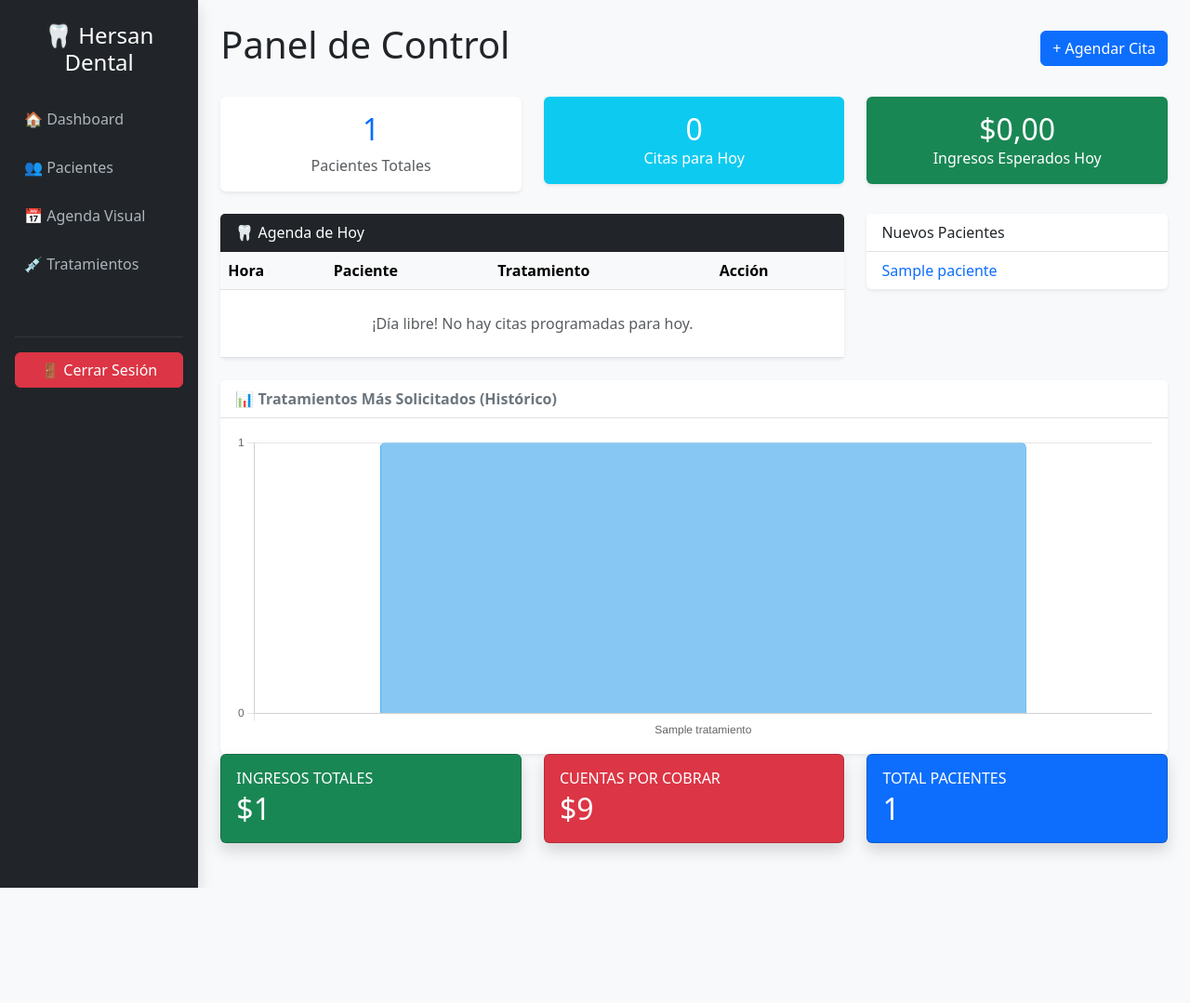
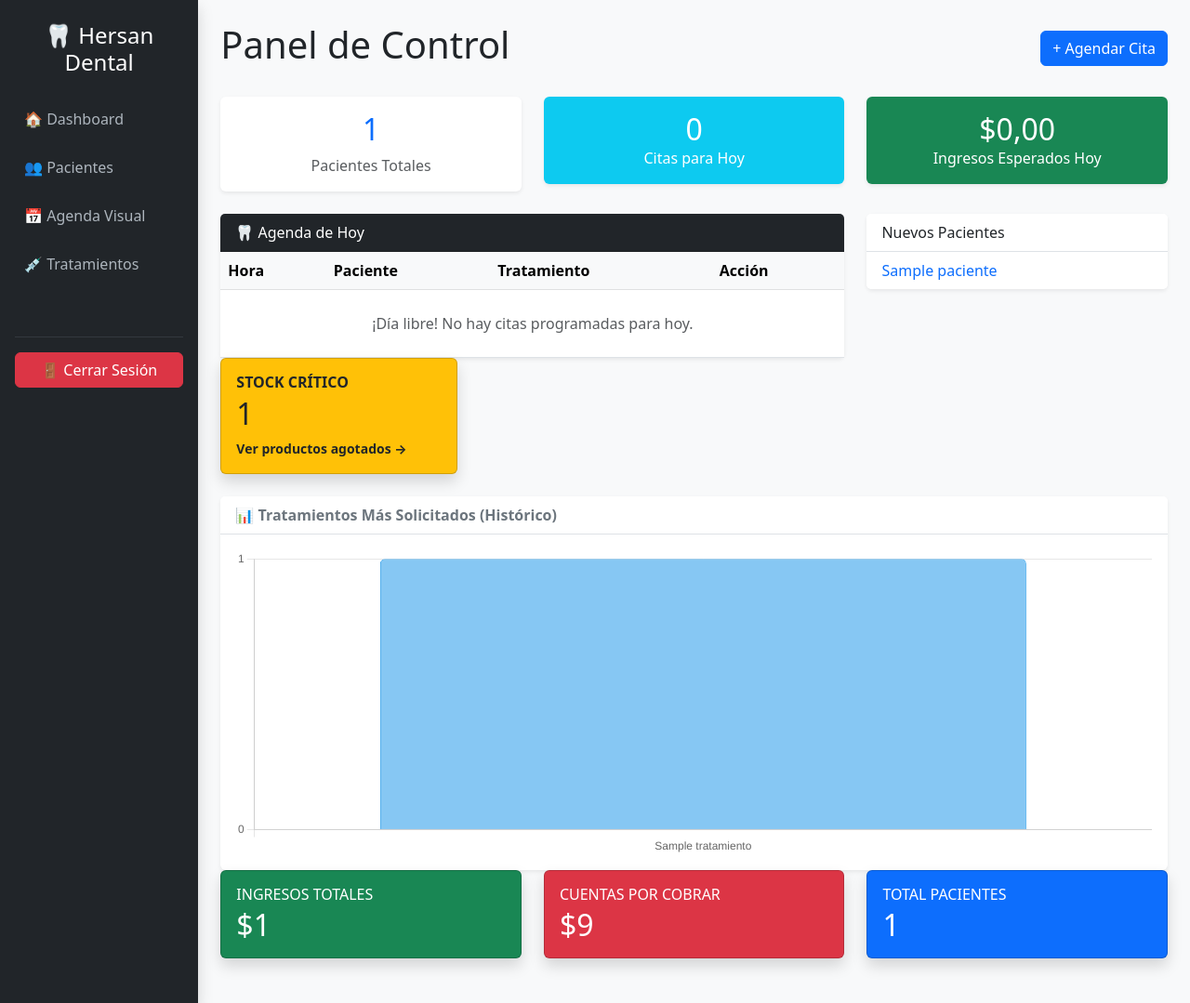
Before and after one commit to herxkull/ClinicaDental, a Django app: page / in a window 1280 px wide. Shown: the whole page at 93% size. Before the commit the page ends 955 px from the top, so only its background shows below. Run offline with Django 5.2, Linux system fonts and the light colour scheme; a user stored in the database is signed in; tables that the repository leaves empty hold one stand-in row (values such as "Sample post").

Commit message:
Inventario completo con alertas

```diff
--- a/gestion/models.py
+++ b/gestion/models.py
@@ -91,3 +91,19 @@ class Receta(models.Model):
 
     def __str__(self):
         return f"Receta de {self.paciente.nombre} - {self.fecha.strftime('%d/%m/%Y')}"
+
+
+class Producto(models.Model):
+    nombre = models.CharField(max_length=100)
+    descripcion = models.TextField(blank=True, null=True)
+    cantidad_actual = models.IntegerField(default=0)
+    stock_minimo = models.IntegerField(default=5)  # Para alertas
+    precio_compra = models.DecimalField(max_digits=10, decimal_places=2, default=0.00)
+    ultima_actualizacion = models.DateTimeField(auto_now=True)
+
+    def __str__(self):
+        return f"{self.nombre} ({self.cantidad_actual})"
+
+    @property
+    def necesita_reabastecimiento(self):
+        return self.cantidad_actual <= self.stock_minimo
--- a/gestion/templates/gestion/dashboard.html
+++ b/gestion/templates/gestion/dashboard.html
@@ -88,6 +88,26 @@
                 <li class="list-group-item text-muted">No hay pacientes.</li>
                 {% endfor %}
             </ul>
+        </div>
+    </div>
+</div>
+<div class="col-md-3">
+    <div class="card {% if alertas_inventario > 0 %}bg-warning text-dark{% else %}bg-light text-muted{% endif %} shadow h-100">
+        <div class="card-body">
+            <div class="d-flex justify-content-between align-items-center">
+                <div>
+                    <h6 class="text-uppercase mb-1 fw-bold">Stock Crítico</h6>
+                    <h2 class="mb-0">{{ alertas_inventario }}</h2>
+                </div>
+                <i class="fas fa-boxes fa-2x opacity-50"></i>
+            </div>
+            {% if alertas_inventario > 0 %}
+                <small class="mt-2 d-block fw-bold">
+                    <a href="{% url 'inventario' %}" class="text-dark text-decoration-none">Ver productos agotados →</a>
+                </small>
+            {% else %}
+                <small class="mt-2 d-block">Todo en orden</small>
+            {% endif %}
         </div>
     </div>
 </div>
--- a/gestion/urls.py
+++ b/gestion/urls.py
@@ -22,4 +22,5 @@ urlpatterns = [
     path('recetas/<int:pk>/imprimir/', views.imprimir_receta, name='imprimir_receta'),
     path('pacientes/exportar/excel/', views.exportar_pacientes_excel, name='exportar_excel'),
     path('pacientes/<int:pk>/estado-cuenta/', views.estado_cuenta_pdf, name='estado_cuenta'),
+    path('inventario/', views.lista_inventario, name='inventario'),
 ]
--- a/gestion/views.py
+++ b/gestion/views.py
@@ -3,8 +3,8 @@ from .models import Paciente, Cita
 from datetime import date
 from django.shortcuts import redirect
 from .forms import PacienteForm, CitaForm, DienteEstadoForm, DienteEstado, TratamientoForm, PagoForm, ArchivoPacienteForm, RecetaForm
-from django.db.models import Sum, Q, Count
-from .models import Tratamiento, Pago, ArchivoPaciente, Receta
+from django.db.models import Sum, Q, Count, F
+from .models import Tratamiento, Pago, ArchivoPaciente, Receta, Producto
 from django.contrib.auth.decorators import login_required
 from django.core.paginator import Paginator
 import json
@@ -21,6 +21,7 @@ def dashboard(request):
     total_pacientes = Paciente.objects.count()
     citas_hoy_lista = Cita.objects.filter(fecha=hoy).order_by('hora')
     citas_hoy_count = citas_hoy_lista.count()
+    alertas_inventario = Producto.objects.filter(cantidad_actual__lte=F('stock_minimo')).count()
 
     # --- 2. Lógica Financiera ---
     # Ingresos esperados SOLO de hoy
@@ -55,6 +56,7 @@ def dashboard(request):
         'cuentas_por_cobrar': cuentas_por_cobrar,
         'labels_grafico': json.dumps(labels_grafico),
         'data_grafico': json.dumps(data_grafico),
+        'alertas_inventario': alertas_inventario,
     }
 
     return render(request, 'gestion/dashboard.html', context)
@@ -347,4 +349,16 @@ def estado_cuenta_pdf(request, pk):
         'fecha_emision': date.today(),
     }
     return render(request, 'gestion/estado_cuenta_imprimir.html', context)
+
+
+@login_required
+def lista_inventario(request):
+    productos = Producto.objects.all().order_by('nombre')
+    # Productos con stock bajo
+    alertas = [p for p in productos if p.necesita_reabastecimiento]
+
+    return render(request, 'gestion/inventario.html', {
+        'productos': productos,
+        'alertas': alertas
+    })
 # Create your views here.
```
Also changed, not shown: gestion/admin.py (+7 -1 lines), gestion/templates/gestion/inventario.html (added, +43 -0 lines), gestion/migrations/0007_producto.py (added).
